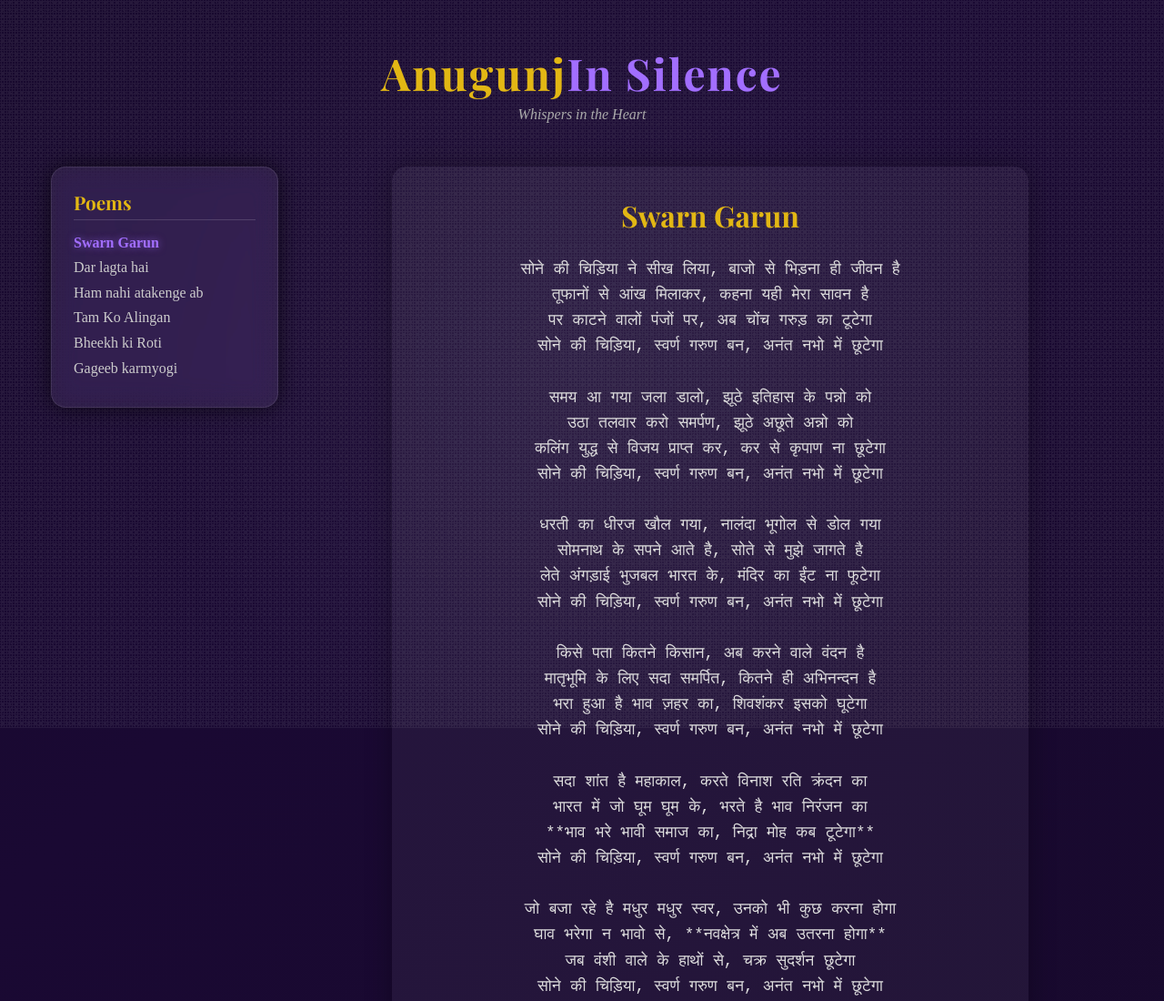
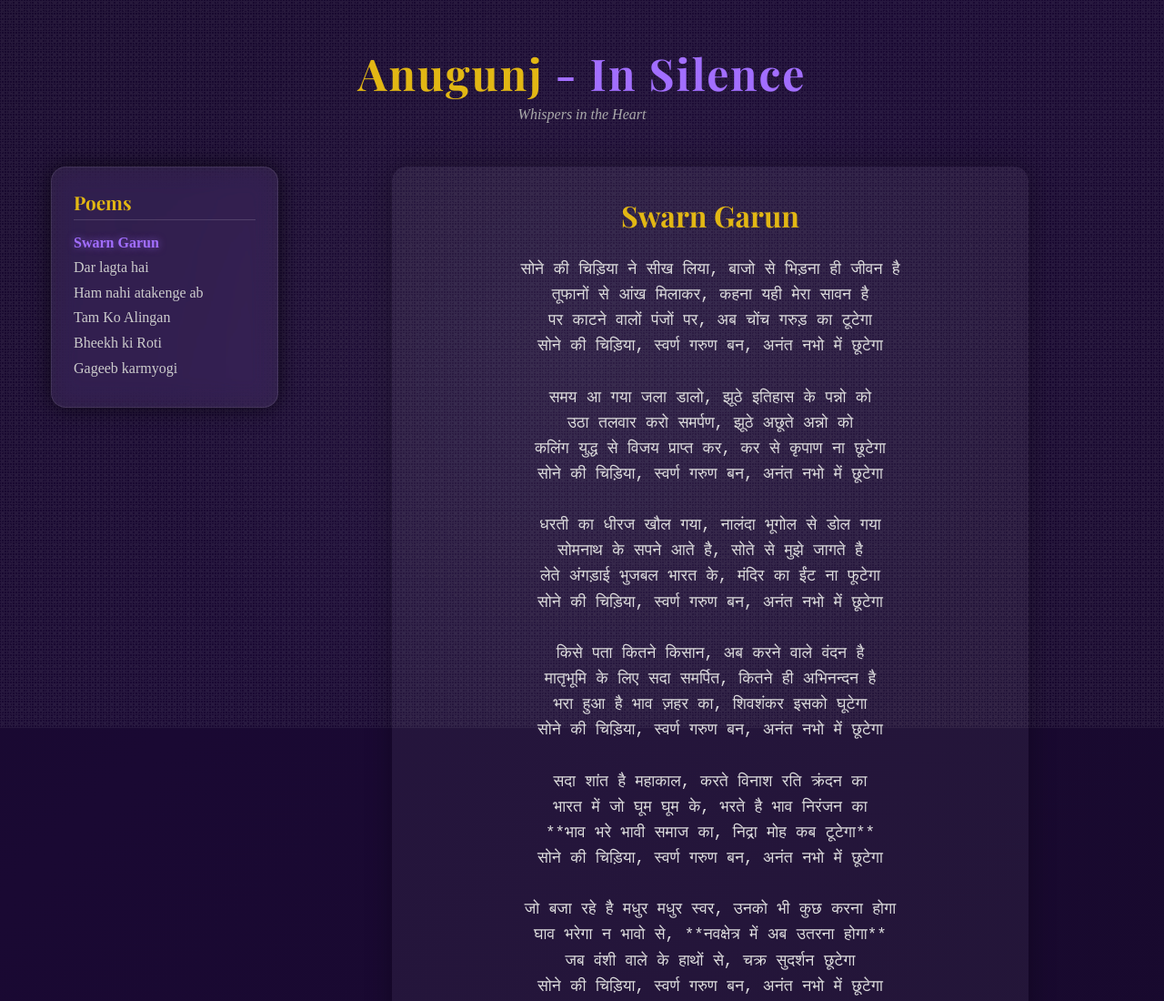
Before and after one commit to ShubhGurukul/anugunj, a plain HTML site: page index.html in a window 1280 px wide. Shown: the top 1100 px of the page at 91% size. Drawn offline with nearby package versions, Linux system fonts and the light colour scheme.

Commit message:
updated a little

```diff
--- a/index.html
+++ b/index.html
@@ -12,7 +12,7 @@
     <div class="shooting-star" style="--i:2"></div>
     <div class="shooting-star" style="--i:3"></div>
   <header>
-    <h1>Anugunj<span>In Silence</span></h1>
+    <h1>Anugunj<span> - In Silence</span></h1>
     <p class="tagline">Whispers in the Heart</p>
   </header>
 
```
Also changed, not shown: 1 other file.
